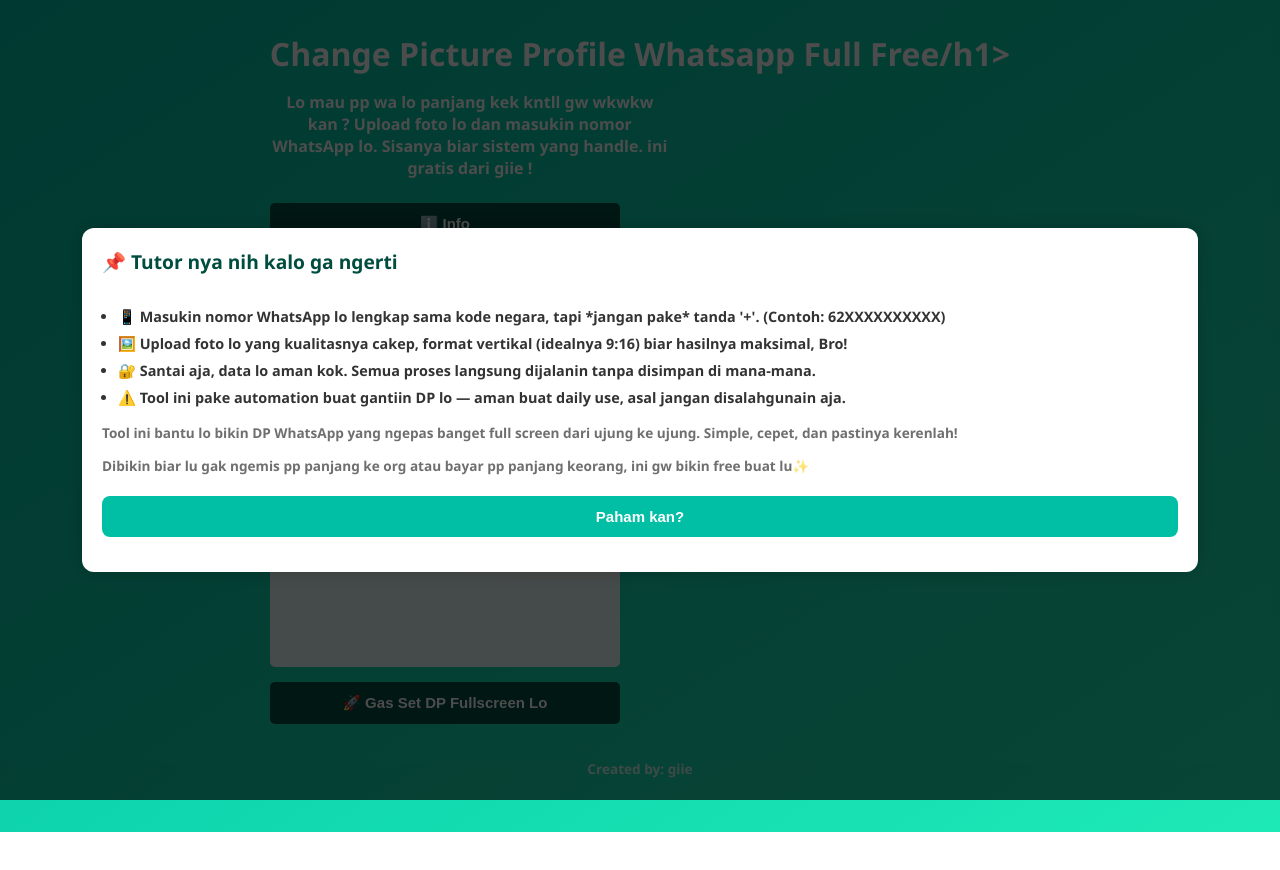
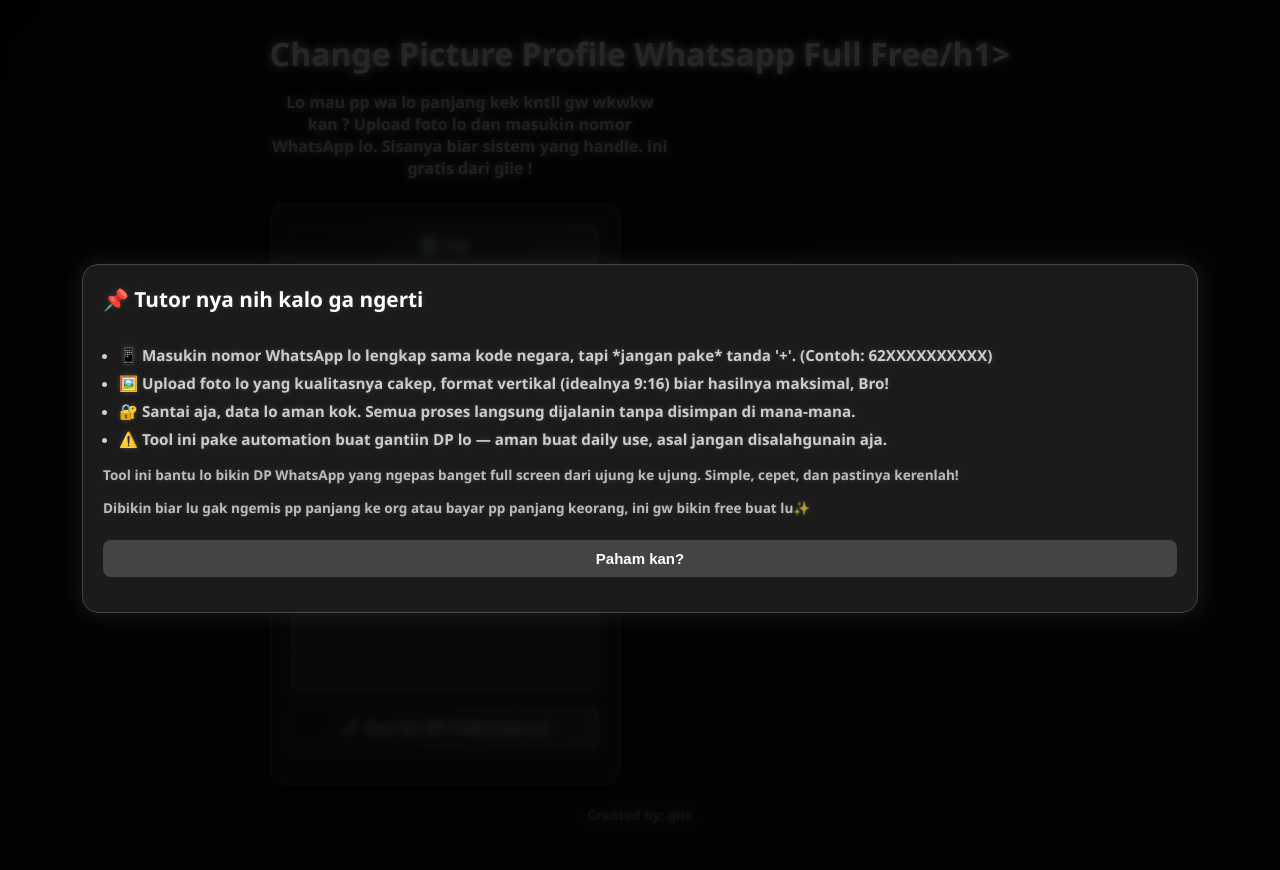
Before and after one commit to giienew/websitefullpp, a website: page public/index.html in a window 1280 px wide. Before the commit the page ends 832 px from the top, so only its background shows below. Drawn offline with Linux system fonts and the light colour scheme.

Commit message:
Update style.css

```diff
--- a/public/style.css
+++ b/public/style.css
@@ -6,14 +6,16 @@
   margin: 0;
   padding: 0;
   font-family: 'Segoe UI', sans-serif;
-    background: linear-gradient(to bottom right, #00bfa5, #1de9b6);
-    color: #fff;
+  background: linear-gradient(135deg, #0d0d0d, #1a1a1a);
+  color: #f0f0f0;
   display: flex;
   flex-direction: column;
   align-items: center;
   justify-content: flex-start;
   min-height: 100vh;
   padding: 2rem 1rem;
+  backdrop-filter: blur(5px);
+  transition: all 0.3s ease;
 }
 
 h1 {
@@ -21,6 +23,8 @@
   margin-bottom: 0.5rem;
   text-align: center;
   margin-top: 0;
+  color: #ffffff;
+  text-shadow: 0 0 5px #ffffff33;
 }
 
 p.description {
@@ -28,6 +32,8 @@
   font-size: 1rem;
   max-width: 400px;
   margin-bottom: 1.5rem;
+  color: #cccccc;
+  text-shadow: 0 0 2px #ffffff22;
 }
 
 form {
@@ -36,13 +42,20 @@
   display: flex;
   flex-direction: column;
   align-items: center;
+  background-color: rgba(255, 255, 255, 0.05);
+  border: 1px solid rgba(255, 255, 255, 0.1);
+  border-radius: 15px;
+  padding: 20px;
+  box-shadow: 0 8px 24px rgba(0, 0, 0, 0.4);
+  backdrop-filter: blur(10px);
+  transition: all 0.3s ease;
 }
 
 label {
   width: 100%;
   margin: 15px 0 5px;
   text-align: left;
-    color: #e6e6e6;
+  color: #dddddd;
   font-weight: bold;
 }
 
@@ -53,65 +66,81 @@
   width: 100%;
   padding: 12px;
   margin-bottom: 15px;
-    border-radius: 5px;
+  border-radius: 8px;
   font-size: 15px;
+  transition: all 0.3s ease;
 }
 
 input[type="text"],
 input[type="file"] {
-    background-color: rgba(255, 255, 255, 0.9);
-    color: #000;
-    border: none;
+  background-color: #1e1e1e;
+  color: #f0f0f0;
+  border: 1px solid #333;
 }
 
 input[type="text"]:focus,
 input[type="file"]:focus {
   outline: none;
-    box-shadow: 0 0 5px #00ffff;
+  box-shadow: 0 0 8px #ffffff44;
 }
 
 button {
-    background: #004d40;
+  background: linear-gradient(135deg, #222, #444);
   color: #fff;
   font-weight: bold;
   border: none;
   cursor: pointer;
-    transition: background 0.3s ease;
+  transition: background 0.3s ease, transform 0.2s ease;
 }
 
 button:hover {
-    background: #00332b;
+  background: linear-gradient(135deg, #333, #555);
+  transform: scale(1.03);
+  box-shadow: 0 0 10px #ffffff33;
 }
 
 #preview {
-    background-color: rgba(255, 255, 255, 0.9);
+  background-color: rgba(255, 255, 255, 0.05);
+  border: 1px dashed #555;
   display: flex;
   justify-content: center;
   align-items: center;
   min-height: 120px;
+  transition: all 0.3s ease;
 }
 
 #preview img {
   max-width: 100px;
   max-height: 100px;
   border-radius: 50%;
-    box-shadow: 0 0 10px #00ffff88;
+  box-shadow: 0 0 12px #ffffff55;
   object-fit: cover;
+  transition: transform 0.3s ease;
+}
+
+#preview img:hover {
+  transform: scale(1.05);
 }
 
 a {
-    color: #e6e6e6;
+  color: #aaaaaa;
   margin: 10px;
+  text-decoration: none;
+  transition: color 0.3s ease;
+}
+
+a:hover {
+  color: #ffffff;
 }
 
 .footer {
   margin-top: auto;
   text-align: center;
   font-size: 0.85rem;
-    opacity: 0.8;
+  opacity: 0.7;
   padding-top: 20px;
+  color: #888;
 }
-
 
 /* Modal Styles */
 .modal {
@@ -124,26 +153,30 @@
   width: 100%;
   height: 100%;
   overflow: auto;
-  background-color: rgba(0,0,0,0.7);
+  background-color: rgba(0, 0, 0, 0.85);
   align-items: center;
   justify-content: center;
+  backdrop-filter: blur(5px);
 }
 
 .modal-content {
-  background-color: #ffffff;
+  background: rgba(30, 30, 30, 0.9);
   padding: 20px;
-  border-radius: 12px;
+  border-radius: 16px;
   max-width: 90%;
   width: 100%;
-  color: #333;
-  box-shadow: 0 0 20px rgba(0,0,0,0.2);
+  color: #fff;
+  box-shadow: 0 0 20px rgba(255, 255, 255, 0.1);
   text-align: left;
+  backdrop-filter: blur(10px);
+  border: 1px solid #444;
 }
 
 .modal-content h2 {
   margin-top: 0;
-  font-size: 1.2rem;
-  color: #004d40;
+  font-size: 1.3rem;
+  color: #ffffff;
+  text-shadow: 0 0 6px #ffffff22;
 }
 
 .modal-content ul {
@@ -153,18 +186,22 @@
 
 .modal-content ul li {
   margin-bottom: 8px;
-  font-size: 0.9rem;
+  font-size: 0.95rem;
+  color: #cccccc;
 }
 
 .modal-content button {
-  background: #00bfa5;
+  background: #444;
   color: white;
   border: none;
   border-radius: 8px;
   font-weight: bold;
   cursor: pointer;
+  padding: 10px 15px;
+  transition: all 0.3s ease;
 }
 
 .modal-content button:hover {
-  background: #009e8e;
+  background: #666;
+  box-shadow: 0 0 10px #ffffff33;
 }
```
Lines whose indentation alone changed are shown as unchanged.
